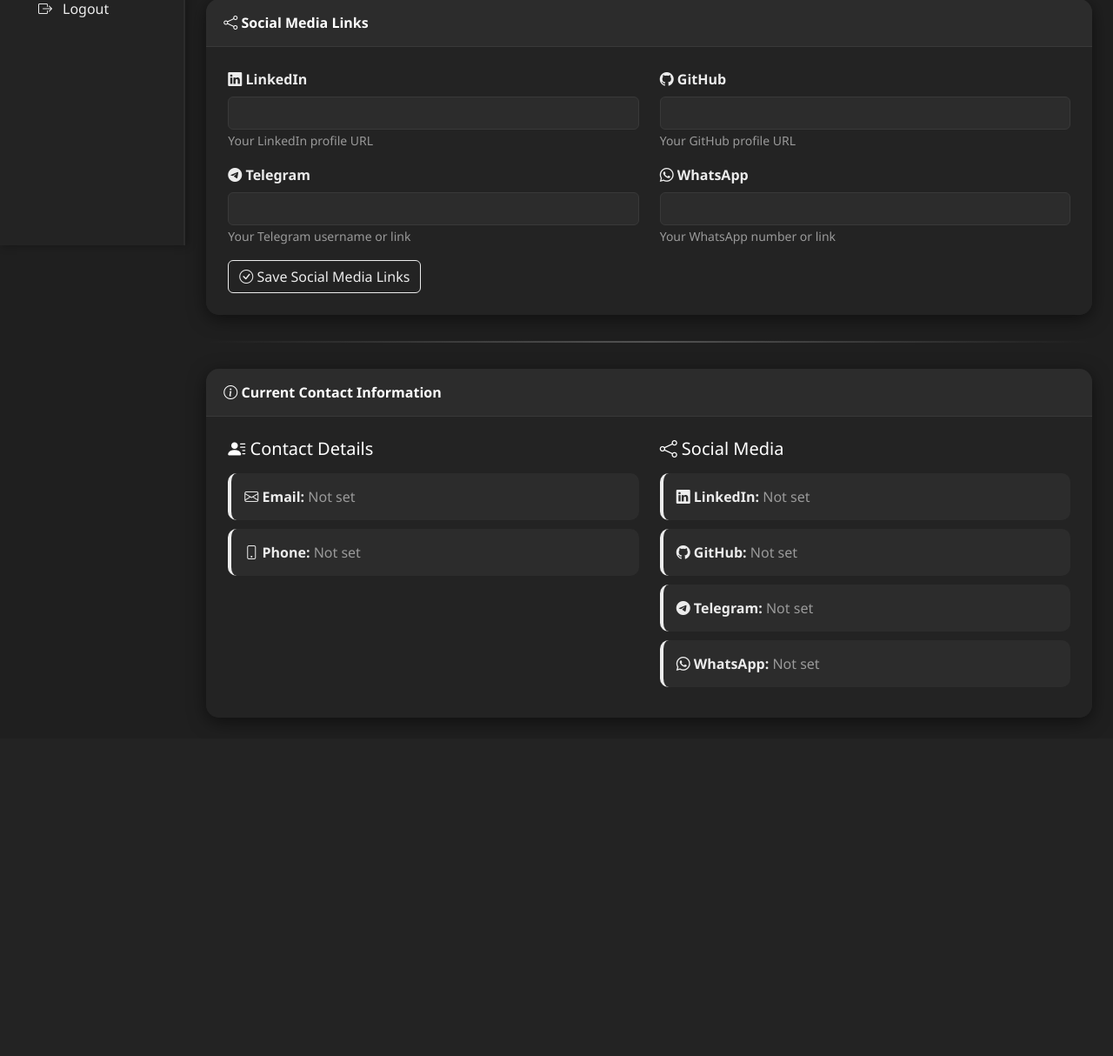
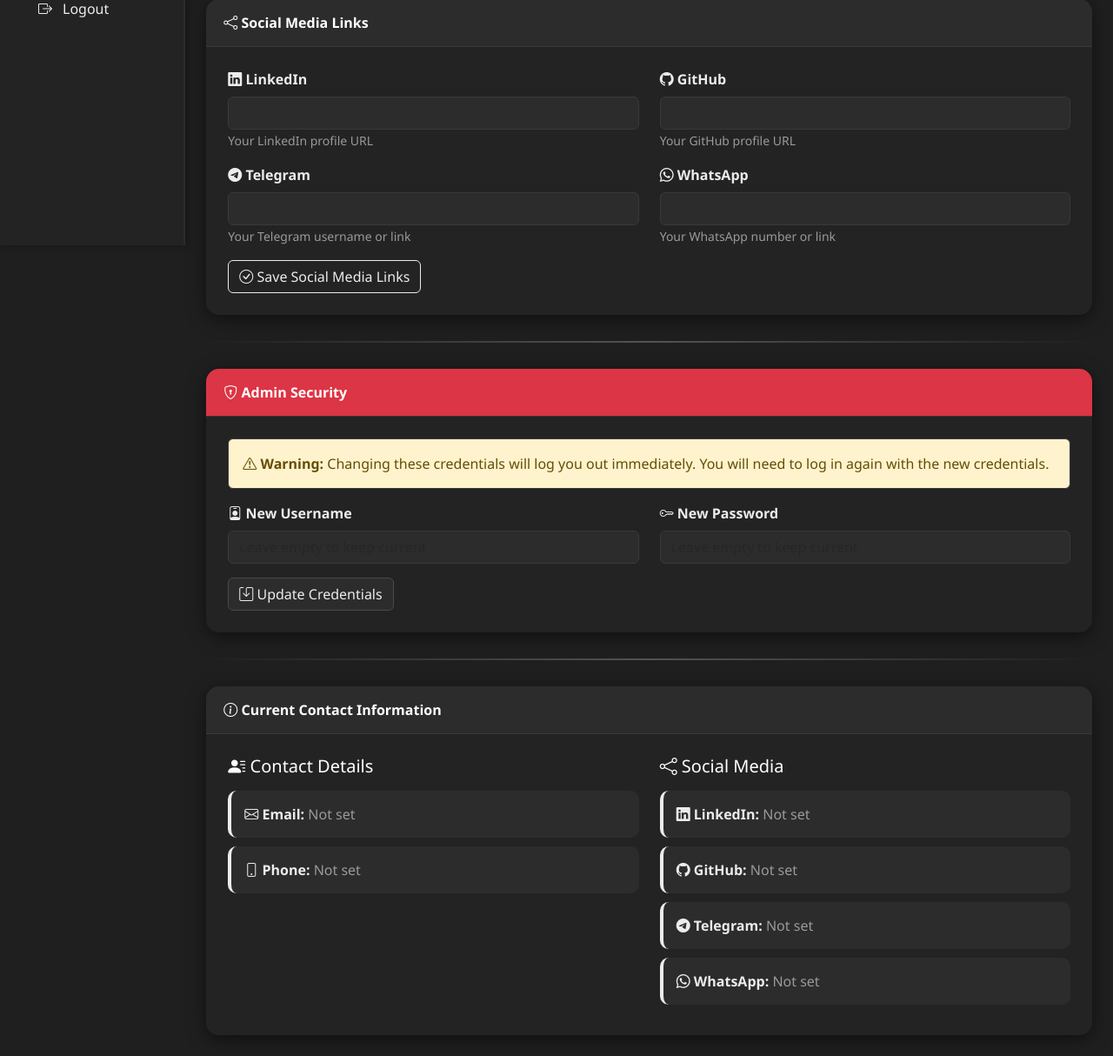
Before and after one commit to johnsathvik/MyPortfolio, a Flask app: template admin/templates/admin-contact.html in a window 1280 px wide. Shown: the part 518-1732 px from the top of the page at 87% size. Before the commit the page ends 1348 px from the top, so only its background shows below. Run offline with Flask 3, Linux system fonts and the light colour scheme; the template is opened without the code that fills it, so the values that code supplies are empty.

Commit message:
Updated security and change password feature for admin

```diff
--- a/admin/app.py
+++ b/admin/app.py
@@ -90,13 +90,35 @@
 
 fb = FirebaseApplication('https://portfolio-536e2-default-rtdb.firebaseio.com/', None)
 
-# def login_required(f):
-#     @wraps(f)
-#     def decorated_function(*args, **kwargs):
-#         if not session.get('admin_logged_in'):
-#             return redirect(url_for('admin_login'))
-#         return f(*args, **kwargs)
-#     return decorated_function
+def login_required(f):
+    @wraps(f)
+    def decorated_function(*args, **kwargs):
+        # 1. Check if session has login flag
+        if not session.get('admin_logged_in'):
+            return redirect(url_for('admin_login'))
+
+        # 2. STRICT VALIDATION: Check if session credentials match current DB credentials
+        # This prevents access if password was changed in DB but user still has old cookie
+        current_db_links = fb.get('/links/-OOvwHeVJtSsrjh3QnWR/links', None)
+        if not current_db_links:
+             # Safety fallback: if DB unreadable, force re-login
+             session.clear()
+             flash("Session expired or database error. Please login again.")
+             return redirect(url_for('admin_login'))
+
+        db_username = current_db_links.get('admin_username')
+        db_password = current_db_links.get('admin_password')
+
+        session_username = session.get('admin_username')
+        session_password = session.get('admin_password')
+
+        if session_username != db_username or session_password != db_password:
+            session.clear()
+            flash("Credentials changed. Please login again.")
+            return redirect(url_for('admin_login'))
+
+        return f(*args, **kwargs)
+    return decorated_function
 
 
 
@@ -130,6 +152,9 @@
 
             if username == stored_username and password == stored_password:
                 session['admin_logged_in'] = True
+                # Store credentials in session for strict validation
+                session['admin_username'] = stored_username
+                session['admin_password'] = stored_password
                 return redirect(url_for('admin_intro'))
             else:
                 flash("Invalid username or password.")
@@ -144,10 +169,11 @@
 
 
 @app.route('/admin-home', methods=['GET', 'POST'])
+@login_required
 @nocache
 def admin_intro():
-    if not session.get('admin_logged_in'):
-        return redirect(url_for('admin_login'))
+    # Strict validation handled by decorator
+
 
     if request.method == 'POST':
         form = request.form
@@ -210,9 +236,9 @@
 
 
 @app.route('/admin-about', methods=['GET', 'POST'])
+@login_required
 def admin_about():
-    if not session.get('admin_logged_in'):
-        return redirect(url_for('admin_login'))
+    # Strict validation handled by decorator
 
     # Handle file upload
     if 'resume_file' in request.files:
@@ -364,10 +390,10 @@
 
 
 @app.route('/admin-experience', methods=["GET", "POST"])
+@login_required
 @nocache
 def admin_experience():
-    if not session.get('admin_logged_in'):
-        return redirect(url_for('admin_login'))
+    # Strict validation handled by decorator
 
     edit_data = None
 
@@ -523,10 +549,10 @@
 
 
 @app.route('/admin-education', methods=["GET", "POST"])
+@login_required
 @nocache
 def admin_education():
-    if not session.get('admin_logged_in'):
-        return redirect(url_for('admin_login'))
+    # Strict validation handled by decorator
     edit_data = None
     if request.method == "POST":
         # Edit button clicked
@@ -574,10 +600,10 @@
 
 
 @app.route('/delete-education', methods=["POST"])
+@login_required
 @nocache
 def delete_education():
-    if not session.get('admin_logged_in'):
-        return redirect(url_for('admin_login'))
+    # Strict validation handled by decorator
     key = request.form.get('key')
     if key:
         fb.delete('/resume/education', key)
@@ -585,10 +611,10 @@
 
 
 @app.route('/admin-certification', methods=["GET", "POST"])
+@login_required
 @nocache
 def admin_certification():
-    if not session.get('admin_logged_in'):
-        return redirect(url_for('admin_login'))
+    # Strict validation handled by decorator
 
     edit_data = None
 
@@ -680,10 +706,10 @@
 
 
 @app.route('/delete-certification', methods=["POST"])
+@login_required
 @nocache
 def delete_certification():
-    if not session.get('admin_logged_in'):
-        return redirect(url_for('admin_login'))
+    # Strict validation handled by decorator
     key = request.form.get('key')
     if key:
         fb.delete('/certifications', key)
@@ -692,10 +718,10 @@
 
 
 @app.route('/admin-project', methods=["GET", "POST"])
+@login_required
 @nocache
 def admin_project():
-    if not session.get('admin_logged_in'):
-        return redirect(url_for('admin_login'))
+    # Strict validation handled by decorator
 
     edit_data = None
 
@@ -747,10 +773,10 @@
 
 
 @app.route('/delete-project', methods=["POST"])
+@login_required
 @nocache
 def delete_project():
-    if not session.get('admin_logged_in'):
-        return redirect(url_for('admin_login'))
+    # Strict validation handled by decorator
     key = request.form.get('key')
     if key:
         fb.delete('/projects', key)
@@ -759,10 +785,10 @@
 
 
 @app.route('/admin-contact', methods=["GET", "POST"])
+@login_required
 @nocache
 def admin_contact():
-    if not session.get('admin_logged_in'):
-        return redirect(url_for('admin_login'))
+    # Strict validation handled by decorator
 
     if request.method == "POST":
         # Get the links data
@@ -797,6 +823,35 @@
             flash('Social media links updated successfully!', 'success')
             return redirect(url_for('admin_contact'))
 
+        # Handle Credential Update
+        elif request.form.get('action') == 'update_credentials':
+            new_username = request.form.get('new_username', '').strip()
+            new_password = request.form.get('new_password', '').strip()
+
+            updates = {}
+            msg_parts = []
+
+            if new_username:
+                updates['admin_username'] = new_username
+                msg_parts.append("Username")
+
+            if new_password:
+                updates['admin_password'] = new_password
+                msg_parts.append("Password")
+
+            if updates:
+                # Update Firebase
+                for key, val in updates.items():
+                    fb.put('/links/-OOvwHeVJtSsrjh3QnWR/links', key, val)
+
+                # Clear session and redirect to login
+                session.clear()
+                flash(f"{' and '.join(msg_parts)} updated successfully. Please login with your new credentials.", 'success')
+                return redirect(url_for('admin_login'))
+            else:
+                flash('No changes detected.', 'info')
+                return redirect(url_for('admin_contact'))
+
     # Get current contact information
     contact_info = fb.get('/links/-OOvwHeVJtSsrjh3QnWR/links', None) or {}
 
@@ -806,10 +861,9 @@
 
 @app.route('/logout')
 def admin_logout():
-    if not session.get('admin_logged_in'):
-        return redirect(url_for('admin_login'))
+    # No strict login required to logout, just clear session
     session.clear()
-    return redirect('admin-login')
+    return redirect(url_for('admin_login'))
 
 @app.route('/')
 def index():
--- a/admin/templates/admin-contact.html
+++ b/admin/templates/admin-contact.html
@@ -1,5 +1,6 @@
 <!DOCTYPE html>
 <html lang="en">
+
 <head>
   <meta charset="UTF-8">
   <meta name="viewport" content="width=device-width, initial-scale=1.0">
@@ -12,28 +13,33 @@
       color: #ffffff;
       font-family: 'Segoe UI', Tahoma, Geneva, Verdana, sans-serif;
     }
+
     .highlight {
       color: #ececec;
     }
+
     .btn-primary {
       background: #232323;
       border: 1px solid #ececec;
       color: #ececec;
       transition: all 0.3s ease;
     }
+
     .btn-primary:hover {
       background: #2c2c2c;
       border-color: #ffffff;
       color: #ffffff;
       transform: translateY(-2px);
     }
+
     .sidebar {
       height: 100vh;
       background: #232323;
       border-right: 2px solid #2c2c2c;
       padding-top: 20px;
-      box-shadow: 2px 0 10px rgba(0,0,0,0.3);
+      box-shadow: 2px 0 10px rgba(0, 0, 0, 0.3);
     }
+
     .sidebar a {
       color: #ececec;
       text-decoration: none;
@@ -46,16 +52,20 @@
       border-radius: 8px;
       margin: 2px 10px;
     }
+
     .sidebar a i {
       width: 20px;
       text-align: center;
     }
-    .sidebar a:hover, .sidebar a.active {
+
+    .sidebar a:hover,
+    .sidebar a.active {
       background: #2c2c2c;
       color: #ffffff;
       transform: translateX(5px);
       border-left: 3px solid #ececec;
     }
+
     .sidebar-toggle {
       background: #232323;
       border: 1px solid #ececec;
@@ -63,23 +73,27 @@
       width: 100%;
       margin-bottom: 15px;
     }
+
     .sidebar-toggle:hover {
       background: #2c2c2c;
       color: #ffffff;
       border-color: #ffffff;
     }
+
     .card {
       border: none;
       border-radius: 15px;
       background: #232323;
-      box-shadow: 0 5px 20px rgba(0,0,0,0.5);
+      box-shadow: 0 5px 20px rgba(0, 0, 0, 0.5);
       transition: all 0.3s ease;
       overflow: hidden;
     }
+
     .card:hover {
       transform: translateY(-5px);
-      box-shadow: 0 10px 30px rgba(0,0,0,0.7);
+      box-shadow: 0 10px 30px rgba(0, 0, 0, 0.7);
     }
+
     .card-header {
       background: #2c2c2c;
       color: #ffffff;
@@ -88,41 +102,48 @@
       border: none;
       border-bottom: 1px solid #393939;
     }
+
     .form-label {
       font-weight: 600;
       color: #ececec;
       margin-bottom: 8px;
     }
+
     .form-control {
       background: #2c2c2c;
       border: 1px solid #393939;
       color: #ffffff;
     }
+
     .form-control:focus {
       background: #2c2c2c;
       border-color: #ececec;
       color: #ffffff;
     }
+
     .page-header {
       background: #232323;
       color: white;
       border-radius: 15px;
       padding: 25px 30px;
       margin-bottom: 30px;
-      box-shadow: 0 10px 30px rgba(0,0,0,0.5);
+      box-shadow: 0 10px 30px rgba(0, 0, 0, 0.5);
       border: 1px solid #393939;
     }
+
     .section-divider {
       height: 2px;
       background: linear-gradient(90deg, transparent, #ececec, transparent);
       margin: 30px 0;
       border: none;
     }
+
     .card-body {
       padding: 25px;
       background: #232323;
       color: #ffffff;
     }
+
     .contact-info-item {
       padding: 15px;
       background: #2c2c2c;
@@ -131,94 +152,116 @@
       border-left: 4px solid #ececec;
       color: #ececec;
     }
+
     .btn-light {
       background: #2c2c2c;
       border: 1px solid #393939;
       color: #ececec;
     }
+
     .btn-light:hover {
       background: #393939;
       border-color: #ececec;
       color: #ffffff;
     }
+
     .btn-danger {
       background: #2c2c2c;
       border: 1px solid #4a4a4a;
       color: #ececec;
     }
+
     .btn-danger:hover {
       background: #393939;
       border-color: #ececec;
       color: #ffffff;
     }
+
     .btn-warning {
       background: #2c2c2c;
       border: 1px solid #4a4a4a;
       color: #ececec;
     }
+
     .btn-warning:hover {
       background: #393939;
       border-color: #ececec;
       color: #ffffff;
     }
+
     .btn-secondary {
       background: #2c2c2c;
       border: 1px solid #393939;
       color: #ececec;
     }
+
     .btn-secondary:hover {
       background: #393939;
       border-color: #ececec;
       color: #ffffff;
     }
+
     .modal-content {
       background: #232323;
       color: #ffffff;
       border: 1px solid #393939;
     }
+
     .modal-header {
       background: #2c2c2c;
       border-bottom: 1px solid #393939;
     }
+
     .modal-footer {
       border-top: 1px solid #393939;
     }
+
     .modal-body {
       background: #232323;
     }
+
     .alert {
       border: 1px solid #393939;
     }
+
     .alert-success {
       background: #2c2c2c;
       border-color: #4a4a4a;
       color: #ececec;
     }
+
     .alert-danger {
       background: #2c2c2c;
       border-color: #4a4a4a;
       color: #ececec;
     }
+
     .alert-info {
       background: #2c2c2c;
       border-color: #4a4a4a;
       color: #ececec;
     }
+
     .text-muted {
       color: #9a9a9a !important;
     }
+
     .text-primary {
       color: #ececec !important;
     }
+
     .table-light {
       background: #2c2c2c !important;
     }
+
     .table-striped tbody tr:nth-of-type(odd) {
       background: #2c2c2c;
     }
+
     .table-hover tbody tr:hover {
       background: #2c2c2c;
     }
+
     .bg-light {
       background: #2c2c2c !important;
       color: #ececec !important;
@@ -232,25 +275,30 @@
         margin-bottom: 20px;
         padding: 15px 10px;
       }
+
       .sidebar .nav {
         flex-direction: row;
         flex-wrap: wrap;
         justify-content: center;
         gap: 4px;
       }
+
       .sidebar .nav-link {
         width: calc(50% - 20px);
         margin: 6px 10px;
         justify-content: center;
       }
+
       .page-header .d-flex {
         flex-direction: column;
         gap: 15px;
         text-align: center;
       }
+
       .actions-cell {
         white-space: normal;
       }
+
       .actions-cell .btn {
         width: 100%;
         margin-bottom: 8px;
@@ -261,18 +309,22 @@
       .sidebar .nav-link {
         width: 100%;
       }
+
       main {
         padding: 1.5rem 1rem !important;
       }
+
       .table-responsive {
         border-radius: 12px;
       }
+
       .modal-dialog {
         margin: 0.5rem;
       }
     }
   </style>
 </head>
+
 <body>
 
   <div class="container-fluid">
@@ -280,7 +332,8 @@
 
       <!-- Sidebar -->
       <div class="col-12 d-md-none">
-      <button class="btn sidebar-toggle" type="button" data-bs-toggle="collapse" data-bs-target="#sidebarMenu" aria-controls="sidebarMenu" aria-expanded="false" aria-label="Toggle navigation">
+        <button class="btn sidebar-toggle" type="button" data-bs-toggle="collapse" data-bs-target="#sidebarMenu"
+          aria-controls="sidebarMenu" aria-expanded="false" aria-label="Toggle navigation">
           <i class="bi bi-list"></i> Menu
         </button>
       </div>
@@ -359,7 +412,8 @@
         {% with messages = get_flashed_messages(with_categories=true) %}
         {% if messages %}
         {% for category, message in messages %}
-            <div class="alert alert-{{ 'danger' if category == 'error' else 'success' }} alert-dismissible fade show" role="alert">
+        <div class="alert alert-{{ 'danger' if category == 'error' else 'success' }} alert-dismissible fade show"
+          role="alert">
           <i class="bi bi-{{ 'exclamation-triangle' if category == 'error' else 'check-circle' }}"></i> {{ message }}
           <button type="button" class="btn-close" data-bs-dismiss="alert" aria-label="Close"></button>
         </div>
@@ -377,12 +431,14 @@
               <div class="row">
                 <div class="col-md-6 mb-3">
                   <label class="form-label"><i class="bi bi-envelope"></i> Email Address</label>
-                <input type="email" name="email" class="form-control" value="{{ contact_info.email if contact_info else '' }}" placeholder="your.email@example.com">
+                  <input type="email" name="email" class="form-control"
+                    value="{{ contact_info.email if contact_info else '' }}" placeholder="your.email@example.com">
                   <small class="form-text text-muted">Your primary email address</small>
                 </div>
                 <div class="col-md-6 mb-3">
                   <label class="form-label"><i class="bi bi-phone"></i> Phone Number</label>
-                <input type="tel" name="phone" class="form-control" value="{{ contact_info.phone if contact_info else '' }}" placeholder="+1 (123) 456-7890">
+                  <input type="tel" name="phone" class="form-control"
+                    value="{{ contact_info.phone if contact_info else '' }}" placeholder="+1 (123) 456-7890">
                   <small class="form-text text-muted">Your contact phone number</small>
                 </div>
               </div>
@@ -405,24 +461,28 @@
               <div class="row">
                 <div class="col-md-6 mb-3">
                   <label class="form-label"><i class="bi bi-linkedin"></i> LinkedIn</label>
-                <input type="url" name="linkedin" class="form-control" value="{{ contact_info.linkedin if contact_info else '' }}" placeholder="">
+                  <input type="url" name="linkedin" class="form-control"
+                    value="{{ contact_info.linkedin if contact_info else '' }}" placeholder="">
                   <small class="form-text text-muted">Your LinkedIn profile URL</small>
                 </div>
                 <div class="col-md-6 mb-3">
                   <label class="form-label"><i class="bi bi-github"></i> GitHub</label>
-                <input type="url" name="github" class="form-control" value="{{ contact_info.github if contact_info else '' }}" placeholder="">
+                  <input type="url" name="github" class="form-control"
+                    value="{{ contact_info.github if contact_info else '' }}" placeholder="">
                   <small class="form-text text-muted">Your GitHub profile URL</small>
                 </div>
               </div>
               <div class="row">
                 <div class="col-md-6 mb-3">
                   <label class="form-label"><i class="bi bi-telegram"></i> Telegram</label>
-                <input type="text" name="telegram" class="form-control" value="{{ contact_info.telegram if contact_info else '' }}" placeholder="">
+                  <input type="text" name="telegram" class="form-control"
+                    value="{{ contact_info.telegram if contact_info else '' }}" placeholder="">
                   <small class="form-text text-muted">Your Telegram username or link</small>
                 </div>
                 <div class="col-md-6 mb-3">
                   <label class="form-label"><i class="bi bi-whatsapp"></i> WhatsApp</label>
-                <input type="text" name="whatsapp" class="form-control" value="{{ contact_info.whatsapp if contact_info else '' }}" placeholder="">
+                  <input type="text" name="whatsapp" class="form-control"
+                    value="{{ contact_info.whatsapp if contact_info else '' }}" placeholder="">
                   <small class="form-text text-muted">Your WhatsApp number or link</small>
                 </div>
               </div>
@@ -432,7 +492,41 @@
             </form>
           </div>
         </div>
+        <hr class="section-divider">
 
+        <!-- Admin Security (New Section) -->
+        <div class="card border-danger">
+          <div class="card-header bg-danger text-white">
+            <i class="bi bi-shield-lock"></i> Admin Security
+          </div>
+          <div class="card-body">
+            <div class="alert alert-warning">
+              <i class="bi bi-exclamation-triangle"></i> <strong>Warning:</strong> Changing these credentials will log
+              you out immediately. You will need to log in again with the new credentials.
+            </div>
+            <form method="POST" action="{{ url_for('admin_contact') }}">
+              <!-- Hidden field to identify this action -->
+              <input type="hidden" name="action" value="update_credentials">
+
+              <div class="row">
+                <div class="col-md-6 mb-3">
+                  <label class="form-label"><i class="bi bi-person-badge"></i> New Username</label>
+                  <input type="text" name="new_username" class="form-control" placeholder="Leave empty to keep current"
+                    autocomplete="off">
+                </div>
+                <div class="col-md-6 mb-3">
+                  <label class="form-label"><i class="bi bi-key"></i> New Password</label>
+                  <input type="password" name="new_password" class="form-control"
+                    placeholder="Leave empty to keep current" autocomplete="new-password">
+                </div>
+              </div>
+              <button type="submit" class="btn btn-danger"
+                onclick="return confirm('Are you sure you want to change your login credentials? This will log you out.');">
+                <i class="bi bi-save"></i> Update Credentials
+              </button>
+            </form>
+          </div>
+        </div>
         <hr class="section-divider">
 
         <!-- Current Contact Information Display -->
@@ -446,30 +540,36 @@
                 <h5 class="mb-3"><i class="bi bi-person-lines-fill"></i> Contact Details</h5>
                 <div class="contact-info-item">
                   <strong><i class="bi bi-envelope"></i> Email:</strong>
-                <span class="text-muted">{{ contact_info.email if contact_info and contact_info.email else 'Not set' }}</span>
+                  <span class="text-muted">{{ contact_info.email if contact_info and contact_info.email else 'Not set'
+                    }}</span>
                 </div>
                 <div class="contact-info-item">
                   <strong><i class="bi bi-phone"></i> Phone:</strong>
-                <span class="text-muted">{{ contact_info.phone if contact_info and contact_info.phone else 'Not set' }}</span>
+                  <span class="text-muted">{{ contact_info.phone if contact_info and contact_info.phone else 'Not set'
+                    }}</span>
                 </div>
               </div>
               <div class="col-md-6">
                 <h5 class="mb-3"><i class="bi bi-share"></i> Social Media</h5>
                 <div class="contact-info-item">
                   <strong><i class="bi bi-linkedin"></i> LinkedIn:</strong>
-                <span class="text-muted">{{ contact_info.linkedin if contact_info and contact_info.linkedin else 'Not set' }}</span>
+                  <span class="text-muted">{{ contact_info.linkedin if contact_info and contact_info.linkedin else 'Not
+                    set' }}</span>
                 </div>
                 <div class="contact-info-item">
                   <strong><i class="bi bi-github"></i> GitHub:</strong>
-                <span class="text-muted">{{ contact_info.github if contact_info and contact_info.github else 'Not set' }}</span>
+                  <span class="text-muted">{{ contact_info.github if contact_info and contact_info.github else 'Not set'
+                    }}</span>
                 </div>
                 <div class="contact-info-item">
                   <strong><i class="bi bi-telegram"></i> Telegram:</strong>
-                <span class="text-muted">{{ contact_info.telegram if contact_info and contact_info.telegram else 'Not set' }}</span>
+                  <span class="text-muted">{{ contact_info.telegram if contact_info and contact_info.telegram else 'Not
+                    set' }}</span>
                 </div>
                 <div class="contact-info-item">
                   <strong><i class="bi bi-whatsapp"></i> WhatsApp:</strong>
-                <span class="text-muted">{{ contact_info.whatsapp if contact_info and contact_info.whatsapp else 'Not set' }}</span>
+                  <span class="text-muted">{{ contact_info.whatsapp if contact_info and contact_info.whatsapp else 'Not
+                    set' }}</span>
                 </div>
               </div>
             </div>
@@ -483,4 +583,5 @@
   <script src="https://cdn.jsdelivr.net/npm/bootstrap@5.3.0/dist/js/bootstrap.bundle.min.js"></script>
 
 </body>
+
 </html>
```
Lines whose indentation alone changed are shown as unchanged.
